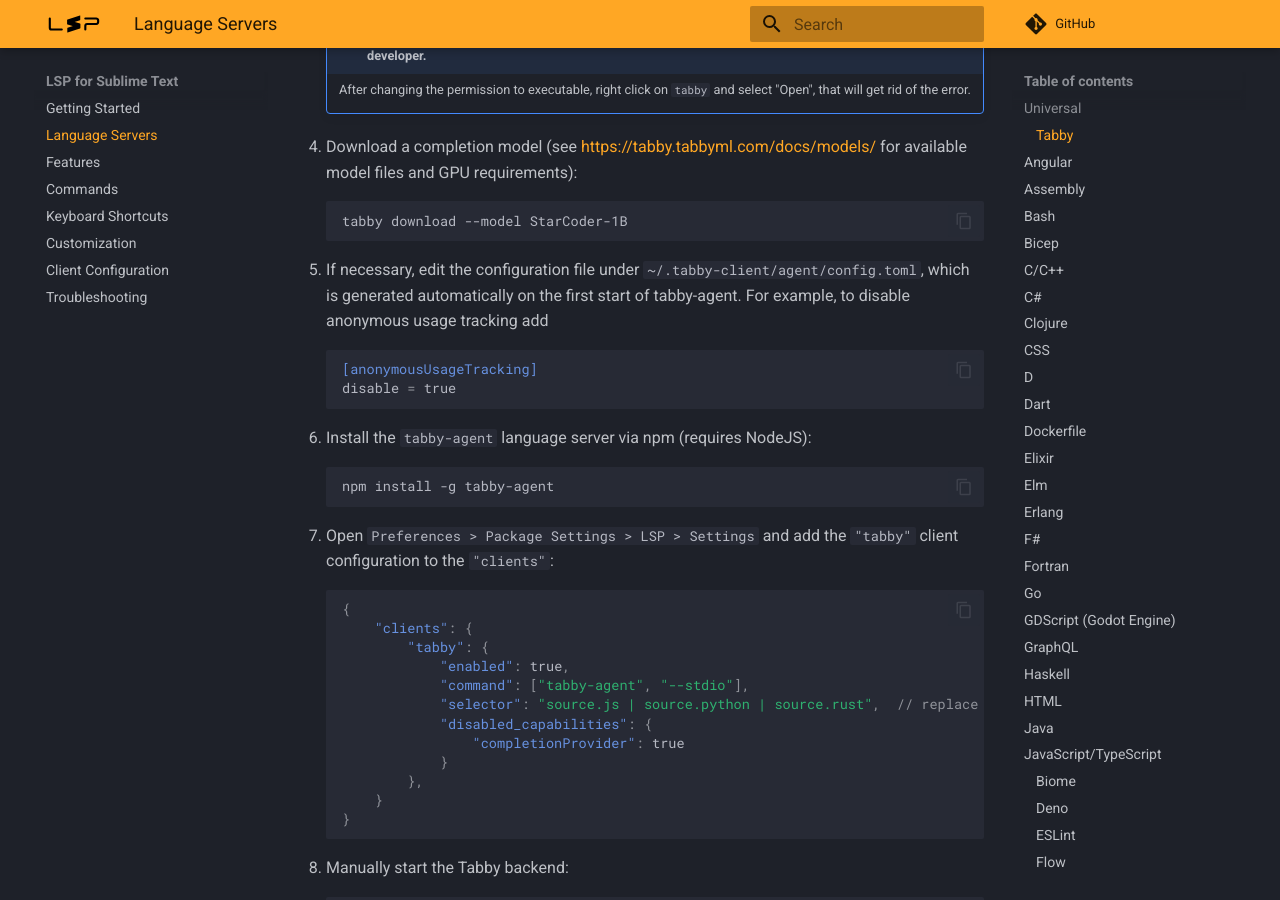
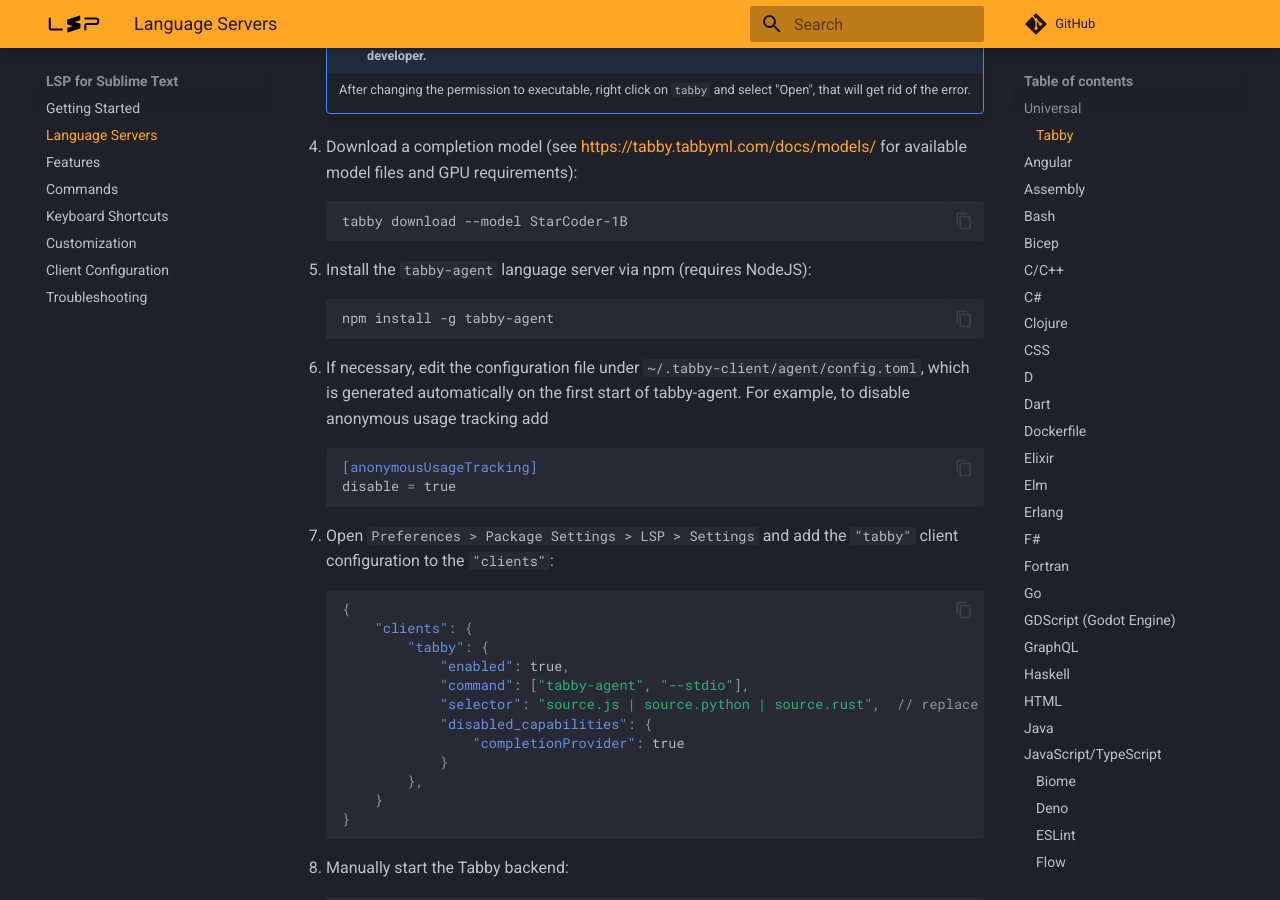
Before and after one commit to sublimelsp/LSP, an MkDocs documentation site: the page built from docs/src/language_servers.md, in a window 1280 px wide and 900 px high, scrolled down 1132 px. Built offline with MkDocs 1.6.1 and Material for MkDocs 9.7.7, drawn with Linux system fonts in a browser that asks for light colours; comment, search, counter and statistics services are not loaded.

Commit message:
Update docs

````diff
--- a/docs/src/language_servers.md
+++ b/docs/src/language_servers.md
@@ -42,18 +42,18 @@
     tabby download --model StarCoder-1B
     ```
 
-5. If necessary, edit the configuration file under `~/.tabby-client/agent/config.toml`, which is generated automatically on the first start of tabby-agent.
+5. Install the `tabby-agent` language server via npm (requires NodeJS):
+
+    ```sh
+    npm install -g tabby-agent
+    ```
+
+6. If necessary, edit the configuration file under `~/.tabby-client/agent/config.toml`, which is generated automatically on the first start of tabby-agent.
    For example, to disable anonymous usage tracking add
 
     ```toml
     [anonymousUsageTracking]
     disable = true
-    ```
-
-6. Install the `tabby-agent` language server via npm (requires NodeJS):
-
-    ```sh
-    npm install -g tabby-agent
     ```
 
 7. Open `Preferences > Package Settings > LSP > Settings` and add the `"tabby"` client configuration to the `"clients"`:
````
